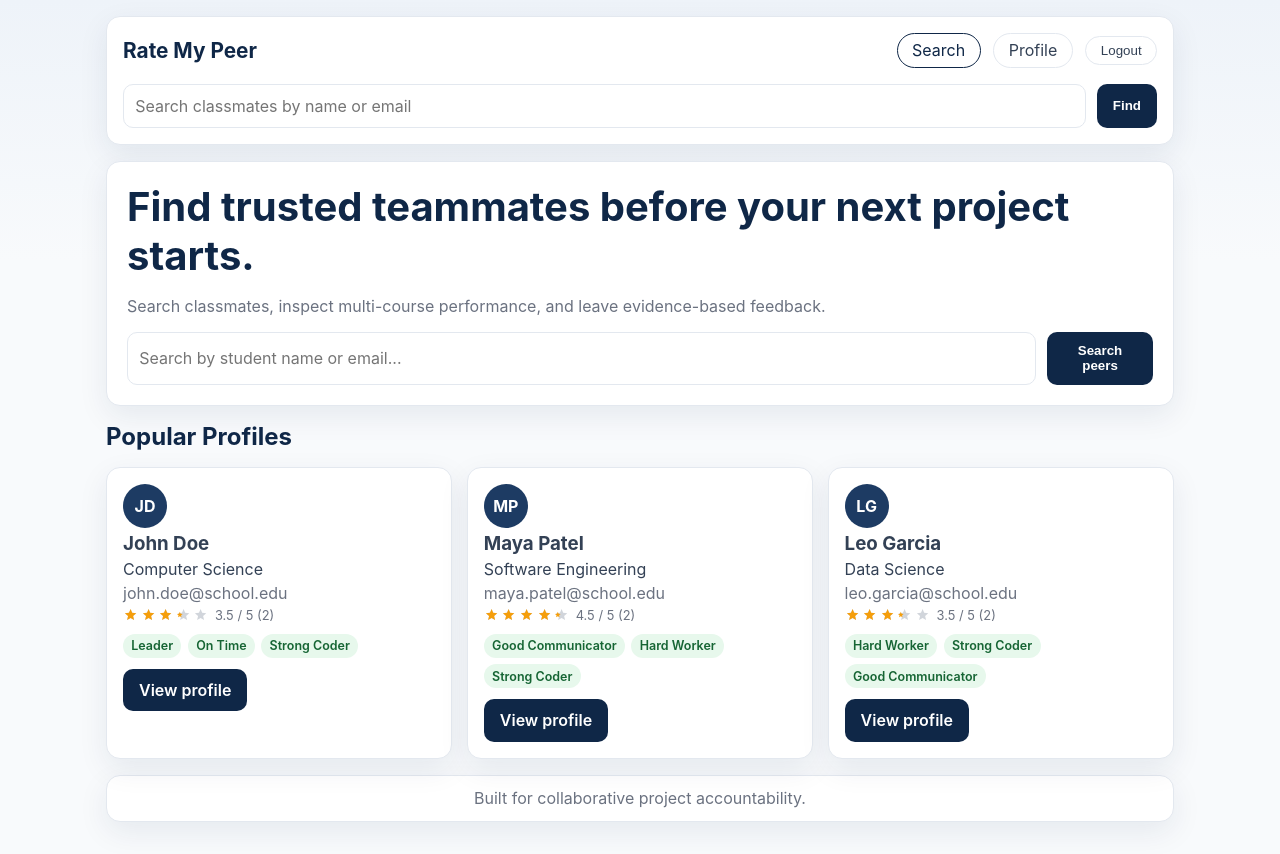
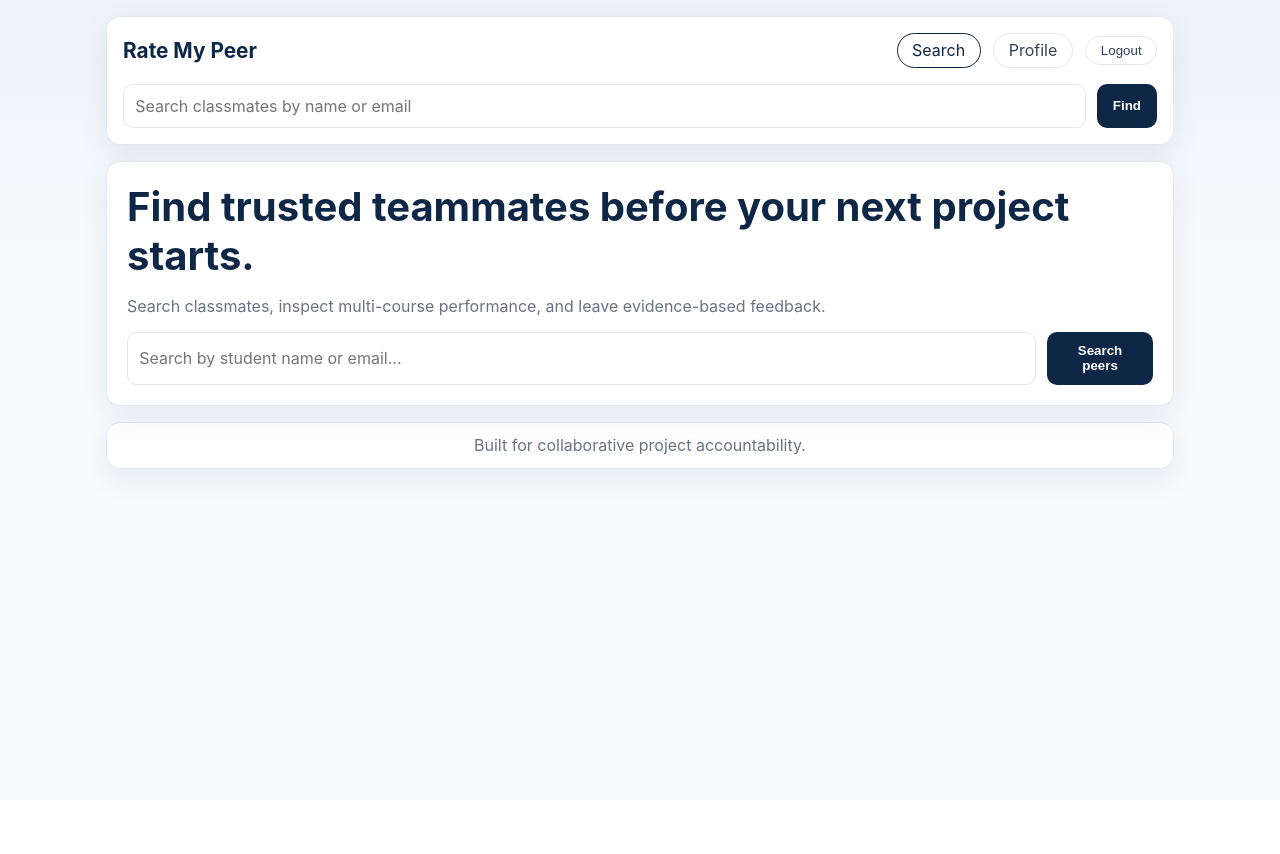
Before and after one commit to TedmanNguyen/124-InternetApps, a React (Vite) app in the folder rate-my-peer/: page / in a window 1280 px wide. After the commit the page ends 800 px from the top, so only its background shows below. Built offline with nearby package versions, Linux system fonts and the light colour scheme.

Commit message:
landing page updated to remove popular profiles

```diff
--- a/rate-my-peer/src/pages/LandingPage.jsx
+++ b/rate-my-peer/src/pages/LandingPage.jsx
@@ -6,10 +6,6 @@ import { useStudents } from '../context/StudentContext'
 export default function LandingPage() {
   const { students } = useStudents()
   const navigate = useNavigate()
-
-  const topRated = [...students]
-    .sort((a, b) => b.reviews.length - a.reviews.length)
-    .slice(0, 3)
 
   return (
     <section className="page landing-page">
@@ -27,14 +23,6 @@ export default function LandingPage() {
         />
       </div>
 
-      <div className="section-header">
-        <h2>Popular Profiles</h2>
-      </div>
-      <div className="card-grid">
-        {topRated.map((student) => (
-          <StudentCard key={student.id} student={student} />
-        ))}
-      </div>
     </section>
   )
 }
```
Also changed, not shown: 1 other file (tests, documents, lock files or other folders).
